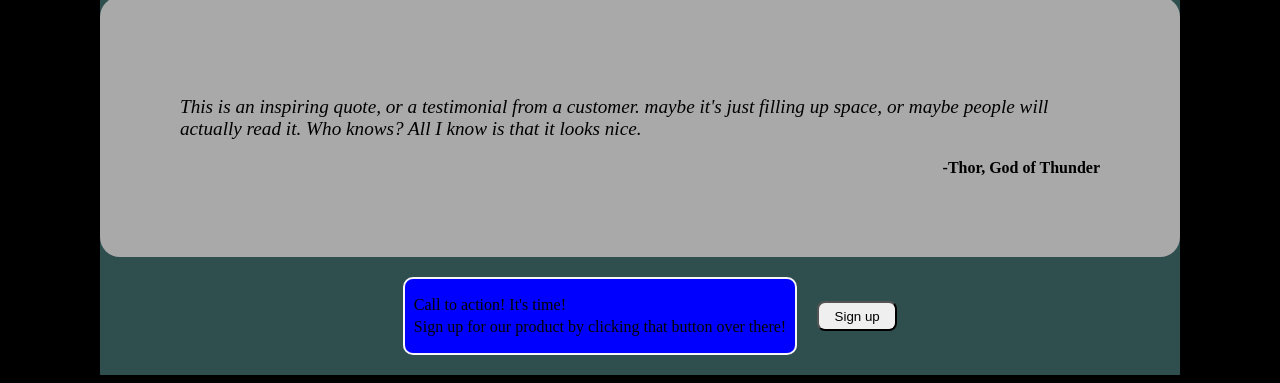
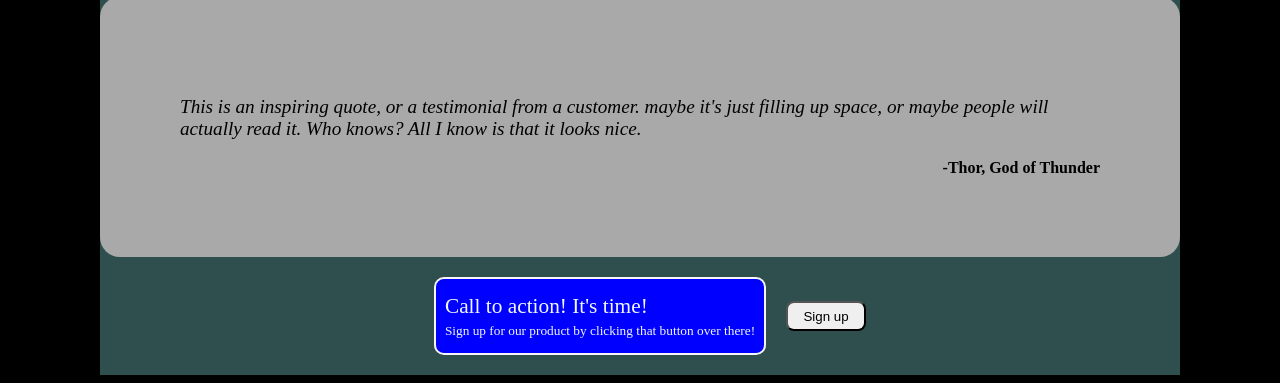
Before and after one commit to IanRLarge/OdinProcect-LandingPage, a plain HTML site: page index.html in a window 1280 px wide. Shown: the part 922-1305 px from the top of the page. Drawn offline with Linux system fonts and the light colour scheme.

Commit message:
Completed

```diff
--- a/style.css
+++ b/style.css
@@ -159,6 +159,7 @@ a {
 
 
 .signup {
+    color: aliceblue;
     display: flex;
     flex: 1;
     flex-direction: column;
@@ -174,11 +175,13 @@ a {
 .action {
     display: flex;
     padding: 2px;
+    font-size: 16pt;
 }
 
 .signuptext {
     display: flex;
     padding: 2px;
+    font-size: 10pt;
 }
 
 .sign-up {
```
